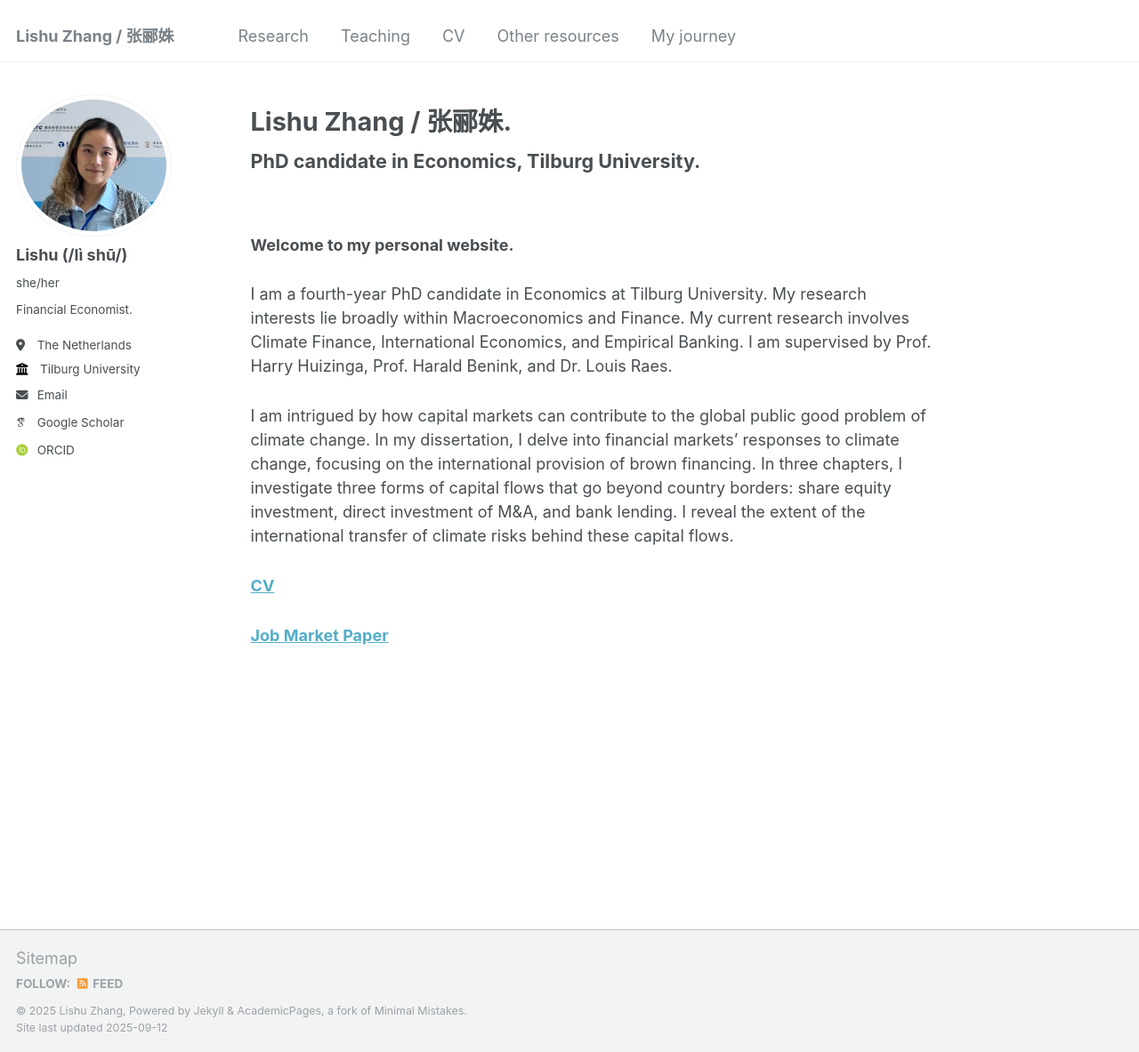
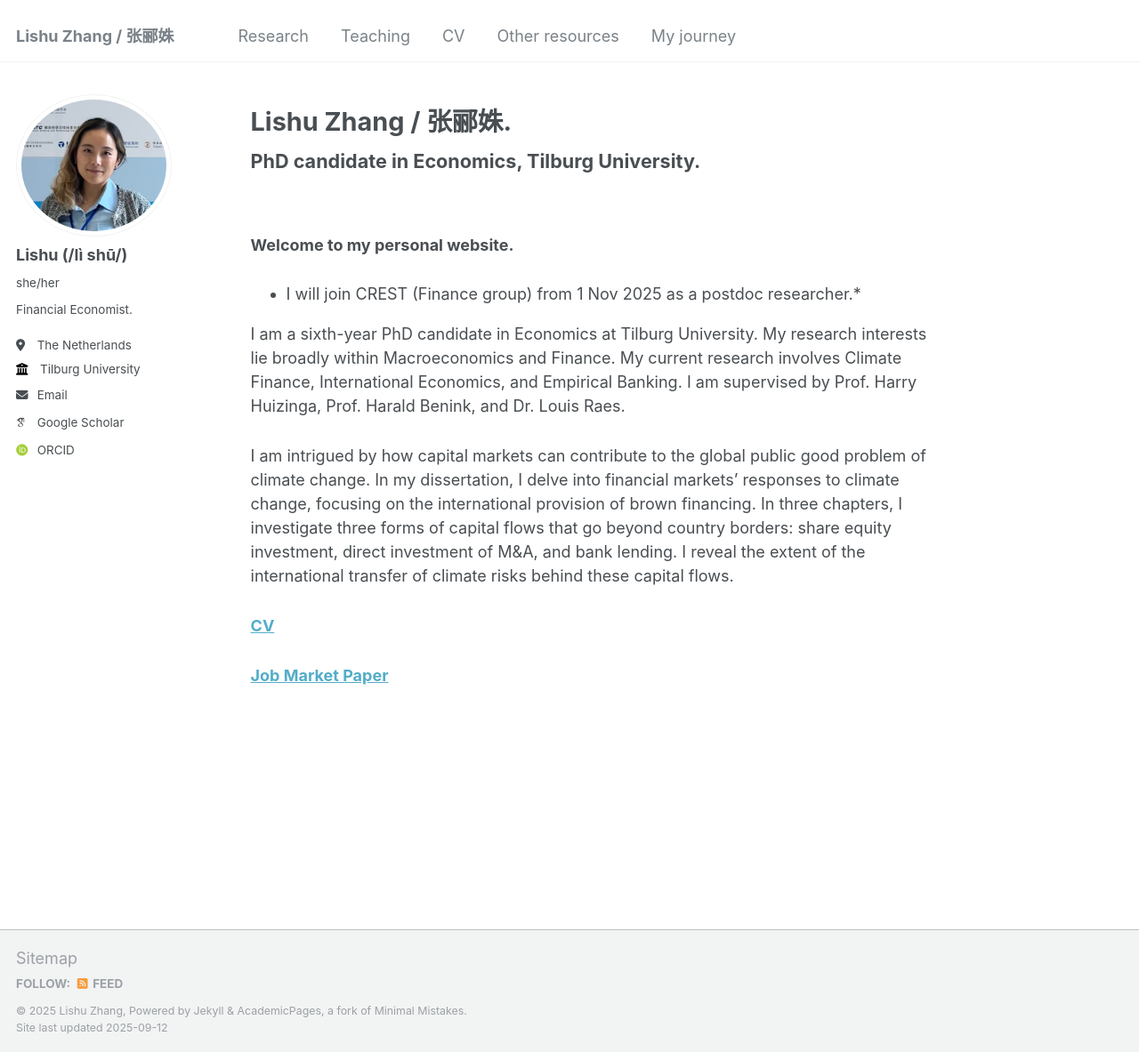
Before and after one commit to LishuZ/LishuZ.github.io, a Jekyll site: the page built from _pages/about.md, in a window 1280 px wide and 1183 px high. Shown: the whole window at 89% size. Built offline with Jekyll 4.4.1, drawn with Linux system fonts in a browser that asks for light colours; some web fonts are replaced.

Commit message:
Update about.md

```diff
--- a/_pages/about.md
+++ b/_pages/about.md
@@ -11,7 +11,9 @@ redirect_from:
 
 **Welcome to my personal website.**
 
-I am a fourth-year PhD candidate in Economics at Tilburg University. My research interests lie broadly within Macroeconomics and Finance. My current research involves Climate Finance, International Economics, and Empirical Banking. I am supervised by Prof. Harry Huizinga, Prof. Harald Benink, and Dr. Louis Raes.
+* I will join CREST (Finance group) from 1 Nov 2025 as a postdoc researcher.*
+
+I am a sixth-year PhD candidate in Economics at Tilburg University. My research interests lie broadly within Macroeconomics and Finance. My current research involves Climate Finance, International Economics, and Empirical Banking. I am supervised by Prof. Harry Huizinga, Prof. Harald Benink, and Dr. Louis Raes.
 
 I am intrigued by how capital markets can contribute to the global public good problem of climate change. In my dissertation, I delve into financial markets' responses to climate change, focusing on the international provision of brown financing. In three chapters, I investigate three forms of capital flows that go beyond country borders: share equity investment, direct investment of M&A, and bank lending. I reveal the extent of the international transfer of climate risks behind these capital flows.
 <br />
```
